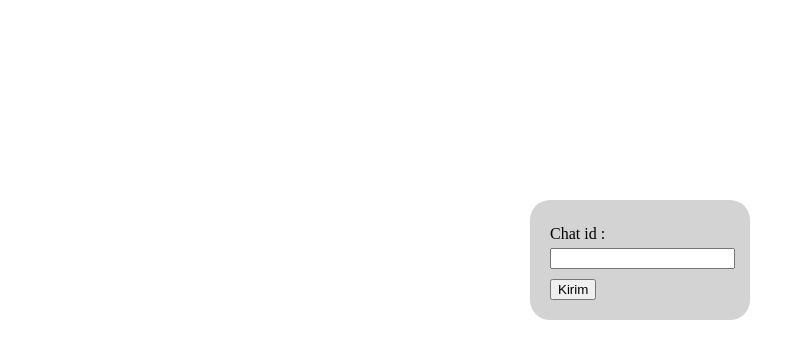
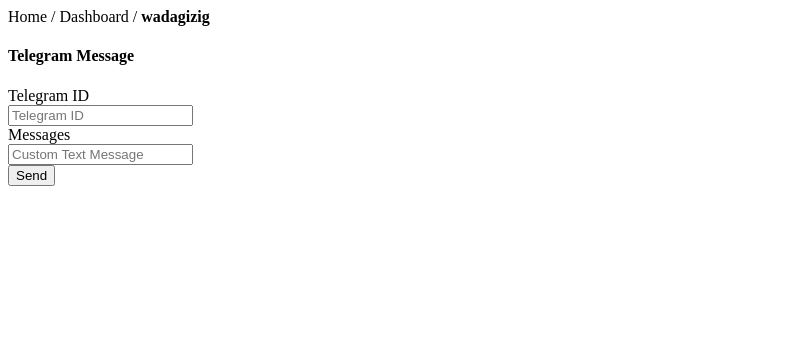
Before and after one commit to zitizozem2/Ghhhhhghhg, a PHP site: page / in a window 1280 px wide. Shown: the top 359 px of the page, without its empty margins (0-805 px from the left). Run offline with PHP 8.4, Linux system fonts and the light colour scheme; some libraries are stand-ins or nearby versions.

Commit message:
index.php

```diff
--- a/index.php
+++ b/index.php
@@ -1,80 +1,41 @@
-<!DOCTYPE html>
-<html lang="en">
+ <!DOCTYPE html>
+<html>
 <head>
-    <meta charset="UTF-8">
-    <meta name="viewport" content="width=device-width, initial-scale=1.0">
-    <title>Kirim Api Telegram</title>
-
-    <style>
-        .form-input {
-            display: block;
-            margin-top : 5px;
-        }
-        .form{
-            width :180px;
-            margin : 200px auto;
-            padding: 20px;
-            background-color: lightgrey;
-            border-radius: 20px;
-        }
-        .form button{
-            margin-top: 10px;
-        }
-    </style>
+<meta charset='utf-8'>
+<title>wadagizig Telegram bots</title>
+<!--link rel="stylesheet" href="https://maxcdn.bootstrapcdn.com/bootstrap/3.3.7/css/bootstrap.min.css">
+<link rel="stylesheet" href="https://cdnjs.cloudflare.com/ajax/libs/font-awesome/4.7.0/css/font-awesome.min.css"-->
 </head>
 <body>
+<div class="content">
+ <section class="content-header">
+   <i class="fa fa-home"></i> Home / <i class="fa fa-dashboard"></i> Dashboard / <b>wadagizig</b>
+ </section>
+ <div class="col-md-4">
+        <div class="box box-solid box-primary">
+            <div class="box-header">
+                <h4 class="box-title"><b>Telegram Message <i class="fa fa-send"></i></b></h4>
+                  </div>
 
-<div class="form">
-    <form action="telegram.php" method="POST" id="inputlogin">
-        <span class="form-input">Chat id :</span>
-        <input class="form-input" type="text" name="nama" id="nama">
-
-
-        <button type="submit" id="kirims">Kirim</button>
-    </form>
+            <div class="box-body">
+         <form method="post" action="sendMessage.php">
+                  <div class="form-group row">
+                            <label class="col-md-4 col-form-label">Telegram ID</label>
+                            <div class="col-md-8">
+                            <input type="text" class="form-control" name="telegram_id" placeholder="Telegram ID">
+                            </div>
+                            </div>
+                  <div class="form-group row">
+                            <label class="col-md-4 col-form-label">Messages</label>
+                            <div class="col-md-8">
+                            <input type="text" class="form-control" name="message_text" placeholder="Custom Text Message">
+                            </div>
+                            </div>
+                  <button type="submit" class="btn btn-primary pull-right">Send <i class="fa fa-send"></i></button>
+            </form>
+        </div>
+    </div>
 </div>
-<script src="https://ajax.googleapis.com/ajax/libs/jquery/1.11.3/jquery.min.js"></script>
-  <script src="//cdnjs.cloudflare.com/ajax/libs/jquery/2.2.2/jquery.min.js"></script>
-  <script src="https://code.jquery.com/jquery-3.5.1.min.js"></script>
- <script>
-
-$(document).ready(function(){
-    $('#inputlogin').submit(function(e) {
-        e.preventDefault();
-
-
-
-
-
- document.getElementById('kirims').innerHTML = "Memproses....";
-
-
-
-$.ajax({
-
- type: 'POST',
- url: 'telegram.php',
- async: false,
- dataType: 'JSON',
- data: $(this).serialize(),
-
- complete: function(data) {
-            console.log('Complete')
-
-
-  setTimeout(function(){
-var nama = document.getElementById("nama").value;
-sessionStorage.setItem("nama", nama);
-
-     }, 500);
-
-
- }
-    });
- });
-    return false;
-});
-
-</script>
+</div>
 </body>
 </html>
```
